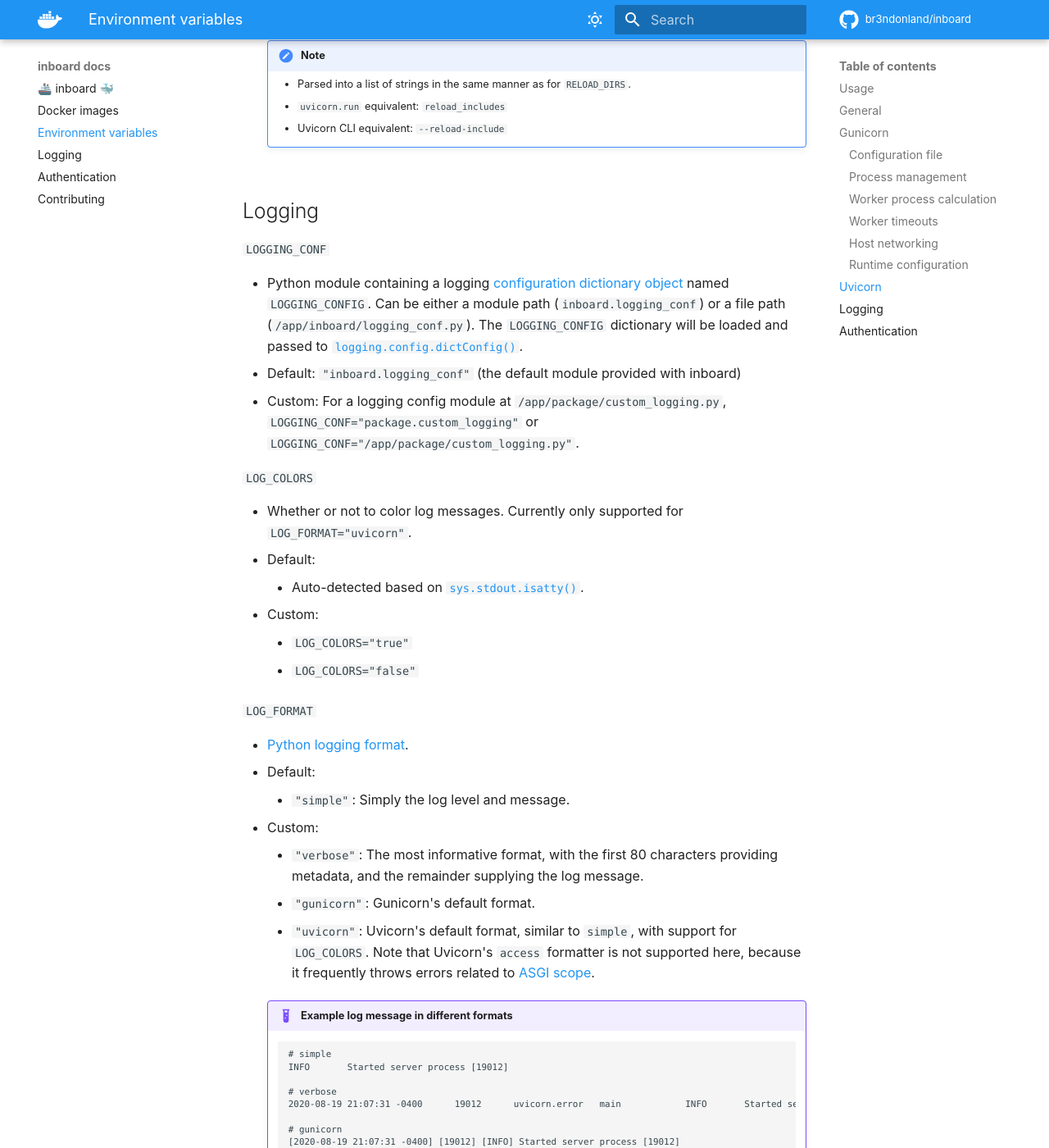
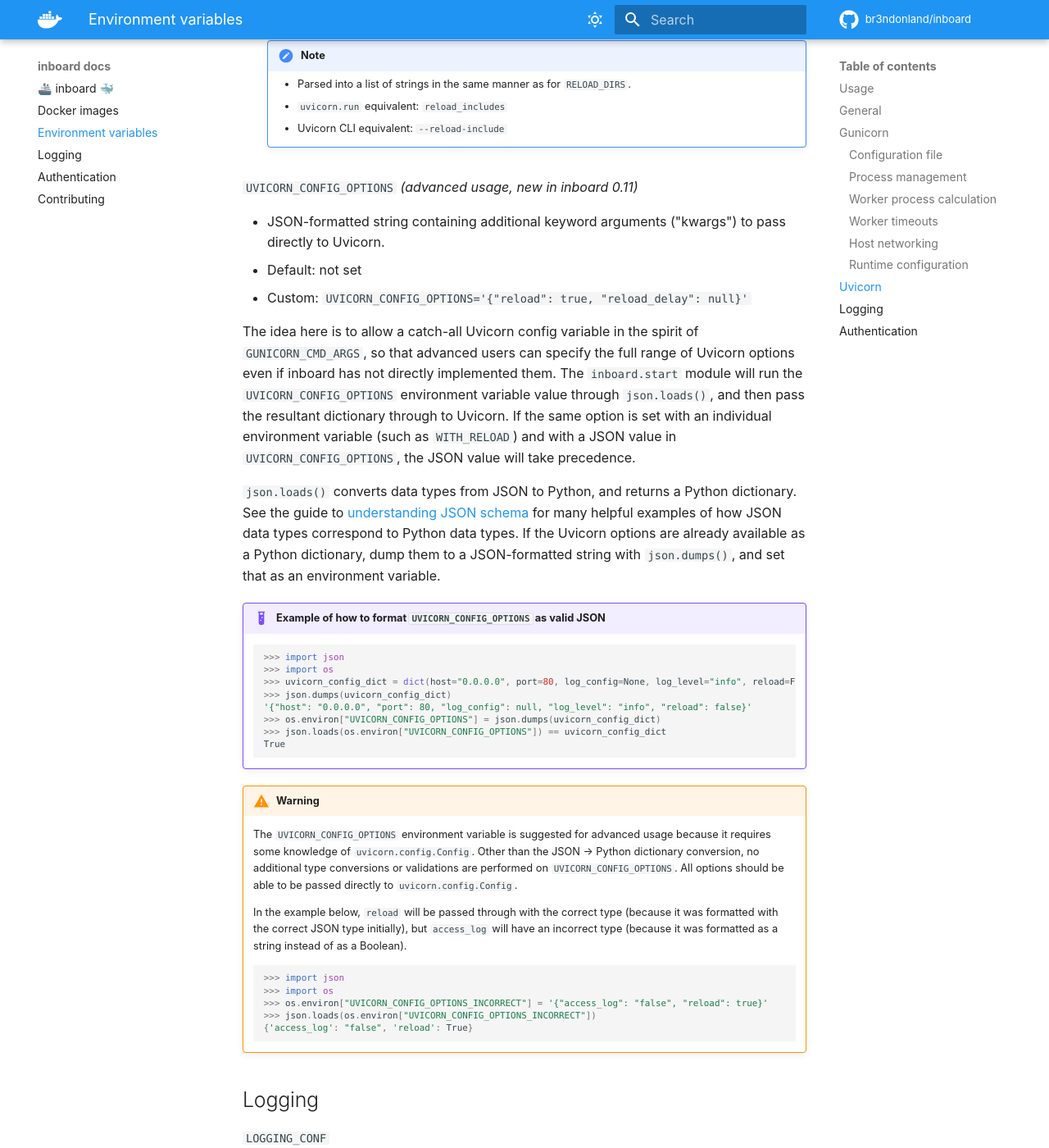
Before and after one commit to br3ndonland/inboard, an MkDocs documentation site: the page built from docs/environment.md, in a window 1280 px wide and 1400 px high, scrolled down 6831 px. Shown: the whole window at 82% size. Built offline with MkDocs 1.6.1 and Material for MkDocs 9.7.7, drawn with Linux system fonts in a browser that asks for light colours; comment, search, counter and statistics services are not loaded.

Commit message:
Document `UVICORN_CONFIG_OPTIONS` variable

````diff
--- a/docs/environment.md
+++ b/docs/environment.md
@@ -250,6 +250,45 @@ ENV APP_MODULE="package.custom.module:api" WORKERS_PER_CORE="2"
         - `uvicorn.run` equivalent: `reload_includes`
         - Uvicorn CLI equivalent: `--reload-include`
 
+`UVICORN_CONFIG_OPTIONS` _(advanced usage, new in inboard 0.11)_
+
+-   JSON-formatted string containing additional keyword arguments ("kwargs") to pass directly to Uvicorn.
+-   Default: not set
+-   Custom: `UVICORN_CONFIG_OPTIONS='{"reload": true, "reload_delay": null}'`
+
+The idea here is to allow a catch-all Uvicorn config variable in the spirit of `GUNICORN_CMD_ARGS`, so that advanced users can specify the full range of Uvicorn options even if inboard has not directly implemented them. The `inboard.start` module will run the `UVICORN_CONFIG_OPTIONS` environment variable value through `json.loads()`, and then pass the resultant dictionary through to Uvicorn. If the same option is set with an individual environment variable (such as `WITH_RELOAD`) and with a JSON value in `UVICORN_CONFIG_OPTIONS`, the JSON value will take precedence.
+
+`json.loads()` converts data types from JSON to Python, and returns a Python dictionary. See the guide to [understanding JSON schema](https://json-schema.org/understanding-json-schema/index.html) for many helpful examples of how JSON data types correspond to Python data types. If the Uvicorn options are already available as a Python dictionary, dump them to a JSON-formatted string with `json.dumps()`, and set that as an environment variable.
+
+<!-- prettier-ignore -->
+!!! example "Example of how to format `UVICORN_CONFIG_OPTIONS` as valid JSON"
+
+    ```py
+    >>> import json
+    >>> import os
+    >>> uvicorn_config_dict = dict(host="0.0.0.0", port=80, log_config=None, log_level="info", reload=False)
+    >>> json.dumps(uvicorn_config_dict)
+    '{"host": "0.0.0.0", "port": 80, "log_config": null, "log_level": "info", "reload": false}'
+    >>> os.environ["UVICORN_CONFIG_OPTIONS"] = json.dumps(uvicorn_config_dict)
+    >>> json.loads(os.environ["UVICORN_CONFIG_OPTIONS"]) == uvicorn_config_dict
+    True
+    ```
+
+<!-- prettier-ignore -->
+!!! warning
+
+    The `UVICORN_CONFIG_OPTIONS` environment variable is suggested for advanced usage because it requires some knowledge of `uvicorn.config.Config`. Other than the JSON -> Python dictionary conversion, no additional type conversions or validations are performed on `UVICORN_CONFIG_OPTIONS`. All options should be able to be passed directly to `uvicorn.config.Config`.
+
+    In the example below, `reload` will be passed through with the correct type (because it was formatted with the correct JSON type initially), but `access_log` will have an incorrect type (because it was formatted as a string instead of as a Boolean).
+
+    ```py
+    >>> import json
+    >>> import os
+    >>> os.environ["UVICORN_CONFIG_OPTIONS_INCORRECT"] = '{"access_log": "false", "reload": true}'
+    >>> json.loads(os.environ["UVICORN_CONFIG_OPTIONS_INCORRECT"])
+    {'access_log': "false", 'reload': True}
+    ```
+
 ## Logging
 
 `LOGGING_CONF`
````
